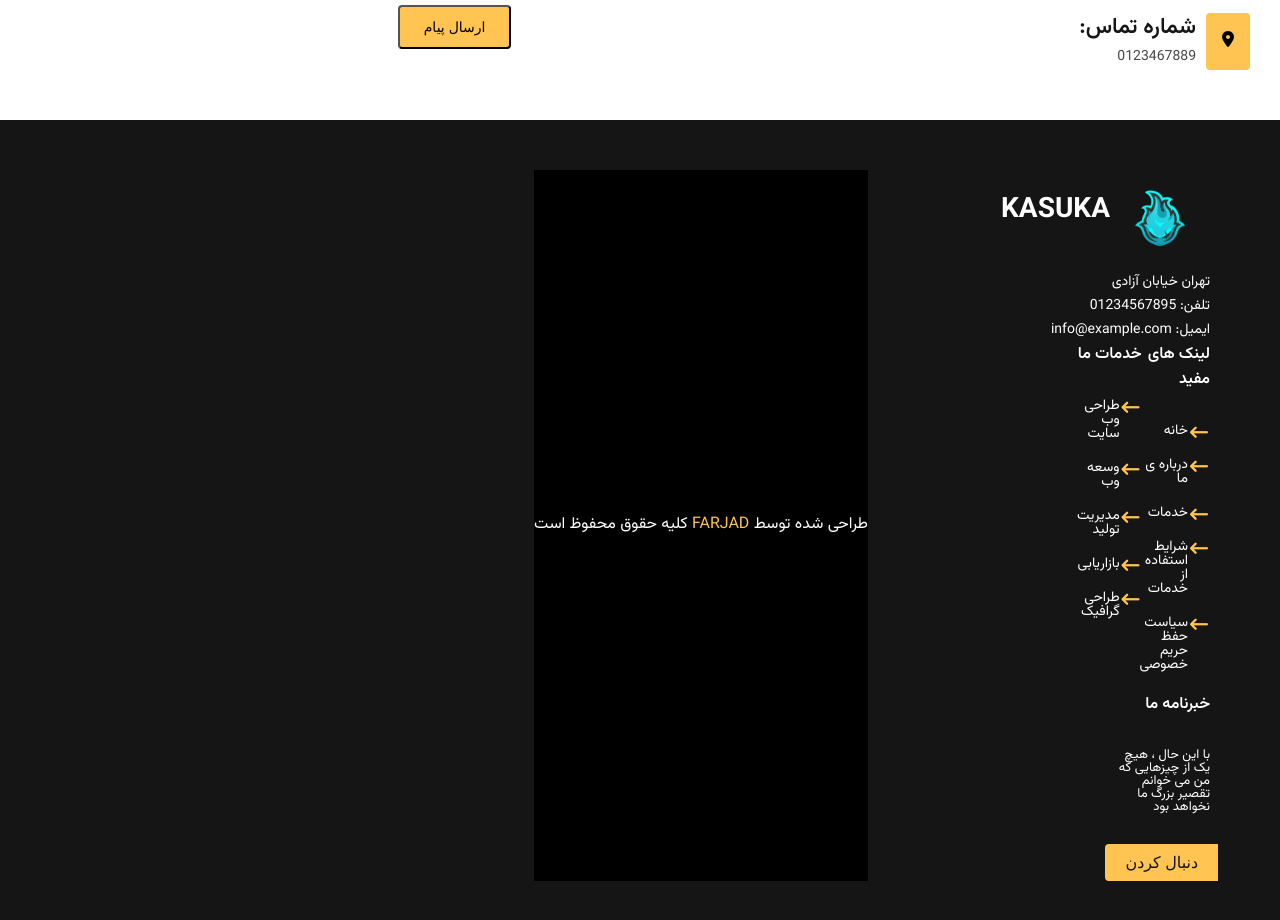
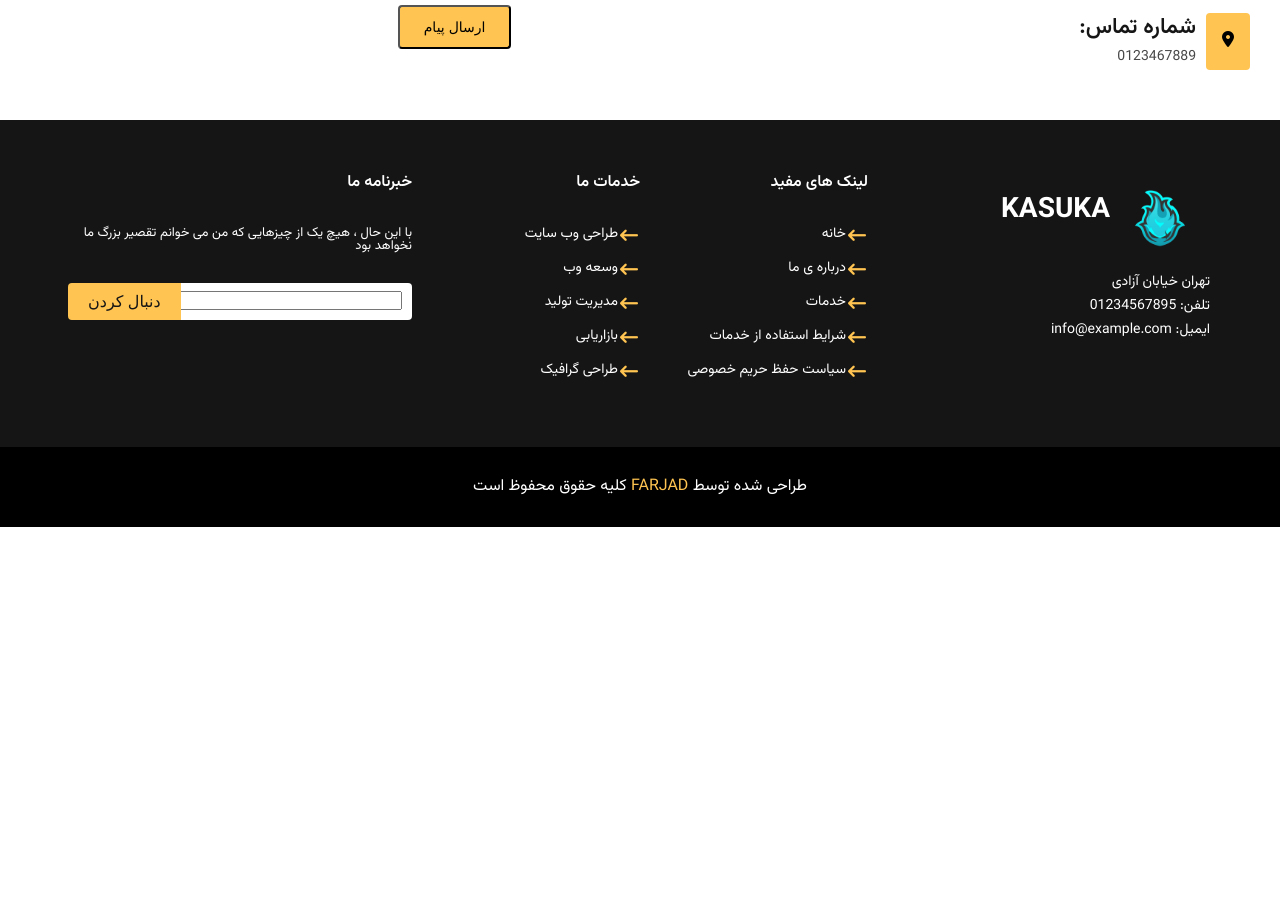
Before and after one commit to farjad12345/ProjectOne, a React (Create React App) app: page / in a window 1280 px wide. Shown: the part 7580-8500 px from the top of the page. After the commit the page ends 8107 px from the top, so only its background shows below. Built offline with nearby package versions, Linux system fonts and the light colour scheme.

Commit message:
Update Footer.jsx

```diff
--- a/src/component/Footer/Footer.jsx
+++ b/src/component/Footer/Footer.jsx
@@ -3,10 +3,10 @@ import "./Footer.css"
 function Footer() {
   return (
     <footer>
+              <div className="container">
     <div className="footer-top">
 
       <div className="column-one">
-              <div className="container">
         <div className="col-one-logo">
           <div className="logo-footer-parent">
             <img src="./images/logo.png" alt="" />
```
